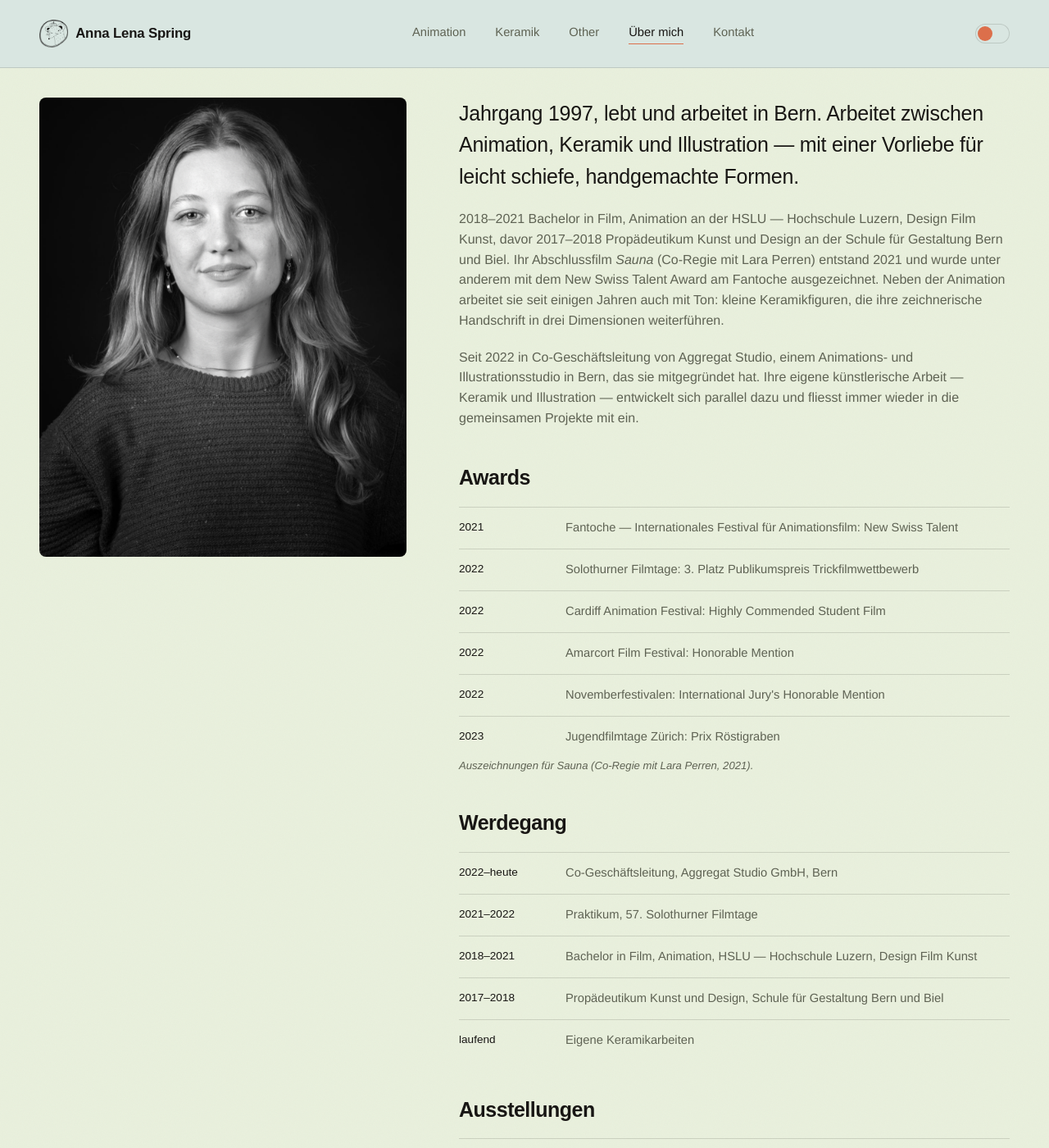
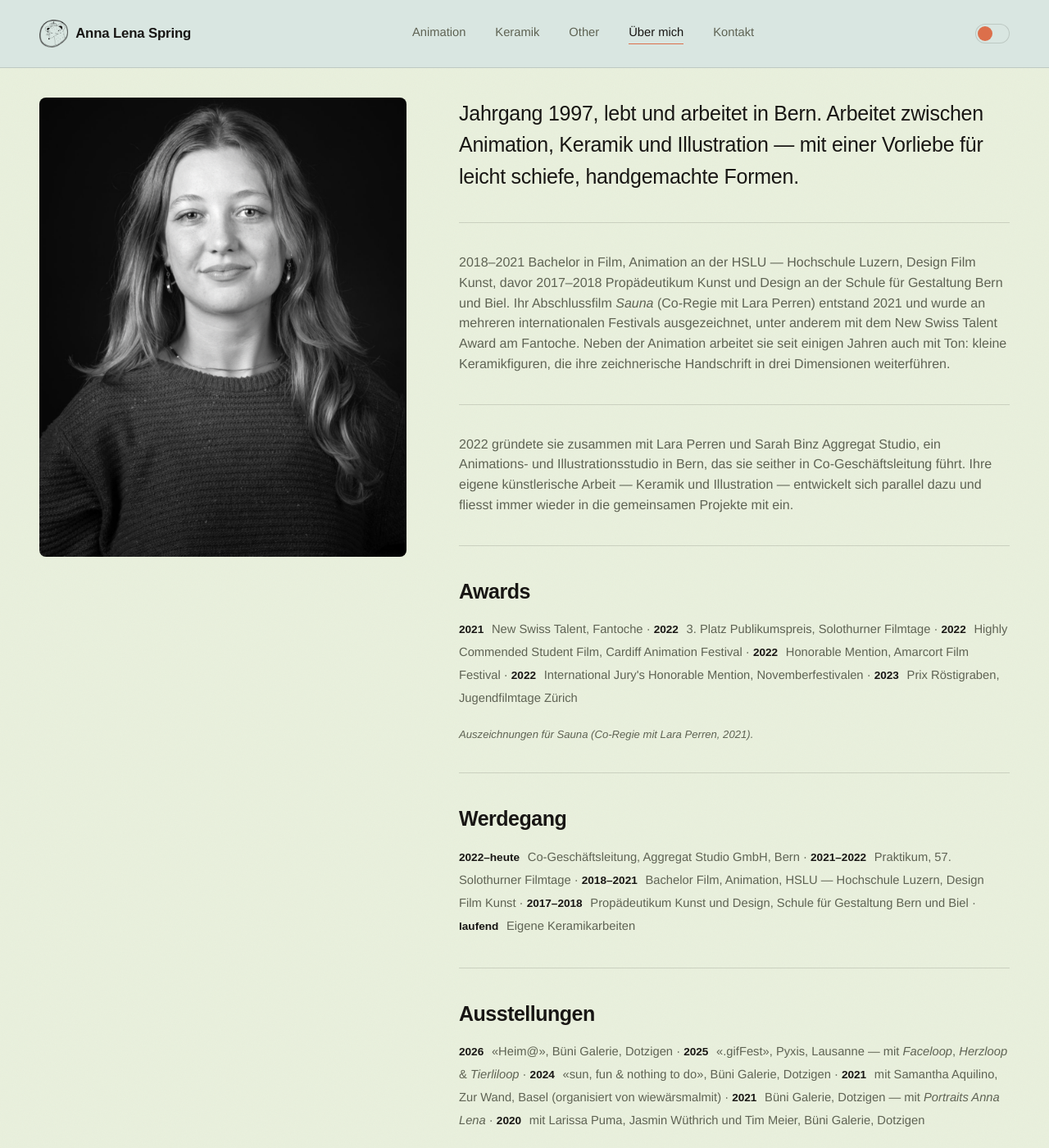
Before and after one commit to annalenaspring/my-website, a Jekyll site: the page built from ueber-mich.html, in a window 1280 px wide and 1400 px high, scrolled down 393 px. Shown: the whole window at 82% size. Built offline with Jekyll 4.4.1, drawn with Linux system fonts in a browser that asks for light colours; nearby versions of some CDN libraries; some web fonts are replaced; some of the changed text lies outside the part shown.

Commit message:
Home: handgeschriebene Signatur statt Titel; Über-mich-Seite im Karlotta-Freier-Stil umgebaut (Fliesstext mit Trennlinien statt reinen CV-Listen)

```diff
--- a/css/style.css
+++ b/css/style.css
@@ -163,6 +163,13 @@
 }
 .home-title{font-size:clamp(var(--fs-06),11vw,7.5rem);line-height:.98;letter-spacing:-0.03em;}
 .home-title .line{display:block;}
+.sr-only{position:absolute;width:1px;height:1px;overflow:hidden;clip:rect(0,0,0,0);white-space:nowrap;}
+.home-title-signature{display:flex;justify-content:center;}
+.home-signature-img{
+  width:min(640px,90vw);height:auto;display:block;
+  filter:drop-shadow(0 6px 18px rgba(0,0,0,.08));
+}
+html.dark .home-signature-img{filter:invert(1) drop-shadow(0 6px 18px rgba(0,0,0,.3));}
 .home-tagline{margin:1.5rem 0 0;color:var(--text-muted);font-size:var(--fs-01);}
 .home-links{display:flex;gap:2rem;margin-top:2.5rem;font-size:1rem;}
 .home-links a{border-bottom:1px solid var(--accent);padding-bottom:.2rem;}
@@ -280,6 +287,16 @@
 .about-award-note{margin-top:.5rem;font-size:.82rem;color:var(--text-muted);font-style:italic;}
 .press-list a{color:var(--text-muted);border-bottom:1px solid var(--line);transition:color .25s var(--ease),border-color .25s var(--ease);}
 .press-list a:hover{color:var(--accent);border-color:var(--accent);}
+.about-divider{border:none;border-top:1px solid var(--line);margin:2.25rem 0;}
+.about-inline-list{
+  margin:0;color:var(--text-muted);font-size:.92rem;line-height:1.9;
+}
+.about-inline-list span{display:inline;}
+.about-inline-list strong{
+  color:var(--text);font-family:'Clash Display',sans-serif;font-weight:600;font-size:.85rem;margin-right:.35rem;
+}
+.about-grid--prose .cv-heading{margin-top:0;margin-bottom:.85rem;}
+.about-grid--prose .skills-tags{margin-top:0;}
 @media (max-width:760px){.about-grid{grid-template-columns:1fr;gap:2.5rem;}}
 
 /* ---------- Other ---------- */
--- a/index.html
+++ b/index.html
@@ -5,9 +5,9 @@
 description: "Anna Lena Spring — Animatorin, Regisseurin, Keramikkünstlerin aus Bern."
 ---
 <section class="home-hero" id="top">
-  <h1 class="home-title">
-    <span class="line">Anna&nbsp;Lena</span>
-    <span class="line">Spring</span>
+  <h1 class="home-title home-title-signature">
+    <img src="{{ '/assets/signature.png' | relative_url }}" alt="Anna Lena Spring" class="home-signature-img">
+    <span class="sr-only">Anna Lena Spring</span>
   </h1>
   <p class="home-tagline">Animation · Keramik · Illustration — Bern, Schweiz</p>
 
--- a/ueber-mich.html
+++ b/ueber-mich.html
@@ -9,7 +9,7 @@
   <h1>Über mich</h1>
 </section>
 
-<section class="about-grid">
+<section class="about-grid about-grid--prose">
   <div class="about-portrait" data-reveal>
     <div class="portrait-frame">
       <img src="{{ '/assets/img/portrait.jpg' | relative_url }}" alt="Anna Lena Spring" onerror="this.parentElement.classList.add('no-image')">
@@ -17,38 +17,52 @@
   </div>
   <div class="about-text" data-reveal>
     <p class="about-lead">Jahrgang 1997, lebt und arbeitet in Bern. Arbeitet zwischen Animation, Keramik und Illustration — mit einer Vorliebe für leicht schiefe, handgemachte Formen.</p>
-    <p>2018–2021 Bachelor in Film, Animation an der HSLU — Hochschule Luzern, Design Film Kunst, davor 2017–2018 Propädeutikum Kunst und Design an der Schule für Gestaltung Bern und Biel. Ihr Abschlussfilm <em>Sauna</em> (Co-Regie mit Lara Perren) entstand 2021 und wurde unter anderem mit dem New Swiss Talent Award am Fantoche ausgezeichnet. Neben der Animation arbeitet sie seit einigen Jahren auch mit Ton: kleine Keramikfiguren, die ihre zeichnerische Handschrift in drei Dimensionen weiterführen.</p>
-    <p>Seit 2022 in Co-Geschäftsleitung von <a href="https://aggregat-studio.ch" target="_blank" rel="noopener" data-cursor="link">Aggregat&nbsp;Studio</a>, einem Animations- und Illustrationsstudio in Bern, das sie mitgegründet hat. Ihre eigene künstlerische Arbeit — Keramik und Illustration — entwickelt sich parallel dazu und fliesst immer wieder in die gemeinsamen Projekte mit ein.</p>
+
+    <hr class="about-divider">
+
+    <p>2018–2021 Bachelor in Film, Animation an der HSLU — Hochschule Luzern, Design Film Kunst, davor 2017–2018 Propädeutikum Kunst und Design an der Schule für Gestaltung Bern und Biel. Ihr Abschlussfilm <em>Sauna</em> (Co-Regie mit Lara Perren) entstand 2021 und wurde an mehreren internationalen Festivals ausgezeichnet, unter anderem mit dem New Swiss Talent Award am Fantoche. Neben der Animation arbeitet sie seit einigen Jahren auch mit Ton: kleine Keramikfiguren, die ihre zeichnerische Handschrift in drei Dimensionen weiterführen.</p>
+
+    <hr class="about-divider">
+
+    <p>2022 gründete sie zusammen mit Lara Perren und Sarah Binz <a href="https://aggregat-studio.ch" target="_blank" rel="noopener" data-cursor="link">Aggregat&nbsp;Studio</a>, ein Animations- und Illustrationsstudio in Bern, das sie seither in Co-Geschäftsleitung führt. Ihre eigene künstlerische Arbeit — Keramik und Illustration — entwickelt sich parallel dazu und fliesst immer wieder in die gemeinsamen Projekte mit ein.</p>
+
+    <hr class="about-divider">
 
     <h2 class="cv-heading">Awards</h2>
-    <ul class="cv-list">
-      <li><span>2021</span>Fantoche — Internationales Festival für Animationsfilm: New Swiss Talent</li>
-      <li><span>2022</span>Solothurner Filmtage: 3. Platz Publikumspreis Trickfilmwettbewerb</li>
-      <li><span>2022</span>Cardiff Animation Festival: Highly Commended Student Film</li>
-      <li><span>2022</span>Amarcort Film Festival: Honorable Mention</li>
-      <li><span>2022</span>Novemberfestivalen: International Jury's Honorable Mention</li>
-      <li><span>2023</span>Jugendfilmtage Zürich: Prix Röstigraben</li>
-    </ul>
+    <p class="about-inline-list">
+      <span><strong>2021</strong> New Swiss Talent, Fantoche</span> ·
+      <span><strong>2022</strong> 3. Platz Publikumspreis, Solothurner Filmtage</span> ·
+      <span><strong>2022</strong> Highly Commended Student Film, Cardiff Animation Festival</span> ·
+      <span><strong>2022</strong> Honorable Mention, Amarcort Film Festival</span> ·
+      <span><strong>2022</strong> International Jury's Honorable Mention, Novemberfestivalen</span> ·
+      <span><strong>2023</strong> Prix Röstigraben, Jugendfilmtage Zürich</span>
+    </p>
     <p class="about-award-note">Auszeichnungen für <em>Sauna</em> (Co-Regie mit Lara Perren, 2021).</p>
 
+    <hr class="about-divider">
+
     <h2 class="cv-heading">Werdegang</h2>
-    <ul class="cv-list">
-      <li><span>2022–heute</span>Co-Geschäftsleitung, Aggregat Studio GmbH, Bern</li>
-      <li><span>2021–2022</span>Praktikum, 57. Solothurner Filmtage</li>
-      <li><span>2018–2021</span>Bachelor in Film, Animation, HSLU — Hochschule Luzern, Design Film Kunst</li>
-      <li><span>2017–2018</span>Propädeutikum Kunst und Design, Schule für Gestaltung Bern und Biel</li>
-      <li><span>laufend</span>Eigene Keramikarbeiten</li>
-    </ul>
+    <p class="about-inline-list">
+      <span><strong>2022–heute</strong> Co-Geschäftsleitung, Aggregat Studio GmbH, Bern</span> ·
+      <span><strong>2021–2022</strong> Praktikum, 57. Solothurner Filmtage</span> ·
+      <span><strong>2018–2021</strong> Bachelor Film, Animation, HSLU — Hochschule Luzern, Design Film Kunst</span> ·
+      <span><strong>2017–2018</strong> Propädeutikum Kunst und Design, Schule für Gestaltung Bern und Biel</span> ·
+      <span><strong>laufend</strong> Eigene Keramikarbeiten</span>
+    </p>
+
+    <hr class="about-divider">
 
     <h2 class="cv-heading">Ausstellungen</h2>
-    <ul class="cv-list">
-      <li><span>2026</span>Gruppenausstellung «Heim@», Büni Galerie, Dotzigen</li>
-      <li><span>2025</span>Gruppenausstellung «.gifFest», Pyxis, Lausanne — mit <em>Faceloop</em>, <em>Herzloop</em> &amp; <em>Tierliloop</em></li>
-      <li><span>2024</span>Gruppenausstellung «sun, fun &amp; nothing to do», Büni Galerie, Dotzigen</li>
-      <li><span>2021</span>Ausstellung mit Samantha Aquilino, Zur Wand, Basel (organisiert von wiewärsmalmit)</li>
-      <li><span>2021</span>Gruppenausstellung, Büni Galerie, Dotzigen — mit <em>Portraits Anna Lena</em></li>
-      <li><span>2020</span>Gruppenausstellung mit Larissa Puma, Jasmin Wüthrich und Tim Meier, Büni Galerie, Dotzigen</li>
-    </ul>
+    <p class="about-inline-list">
+      <span><strong>2026</strong> «Heim@», Büni Galerie, Dotzigen</span> ·
+      <span><strong>2025</strong> «.gifFest», Pyxis, Lausanne — mit <em>Faceloop</em>, <em>Herzloop</em> &amp; <em>Tierliloop</em></span> ·
+      <span><strong>2024</strong> «sun, fun &amp; nothing to do», Büni Galerie, Dotzigen</span> ·
+      <span><strong>2021</strong> mit Samantha Aquilino, Zur Wand, Basel (organisiert von wiewärsmalmit)</span> ·
+      <span><strong>2021</strong> Büni Galerie, Dotzigen — mit <em>Portraits Anna Lena</em></span> ·
+      <span><strong>2020</strong> mit Larissa Puma, Jasmin Wüthrich und Tim Meier, Büni Galerie, Dotzigen</span>
+    </p>
+
+    <hr class="about-divider">
 
     <ul class="skills-tags">
       <li>Animation</li>
@@ -59,6 +73,8 @@
       <li>Illustration</li>
     </ul>
 
+    <hr class="about-divider">
+
     <h2 class="cv-heading">Presse</h2>
     <ul class="cv-list press-list">
       <li><span>2022</span><a href="https://www.srf.ch/play/tv/kulturplatz/video/ich-und-wir?urn=urn:srf:video:75f635f2-88c2-4ba3-aa78-4b162d6ae8ab" target="_blank" rel="noopener" data-cursor="link">SRF Kulturplatz — «Ich und Wir» ↗</a></li>
```
Also changed, not shown: assets/signature.png (added).
